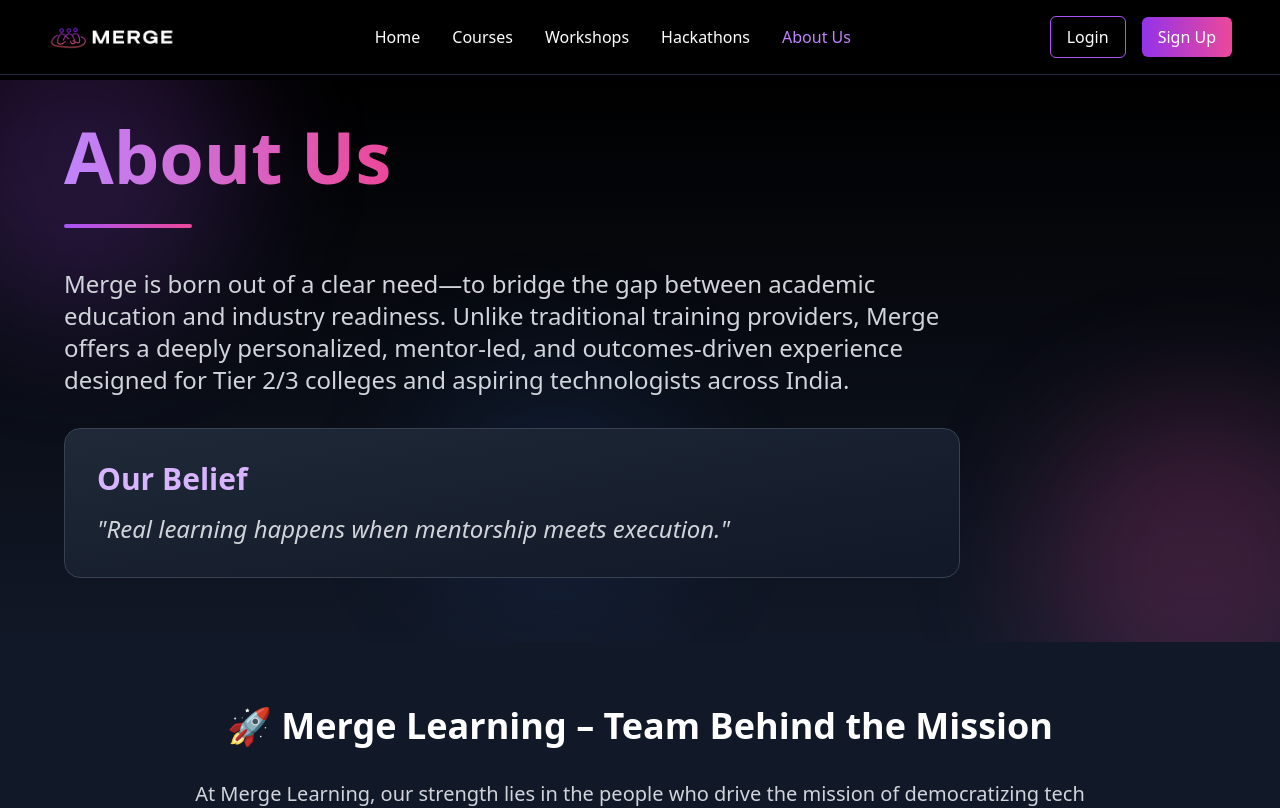
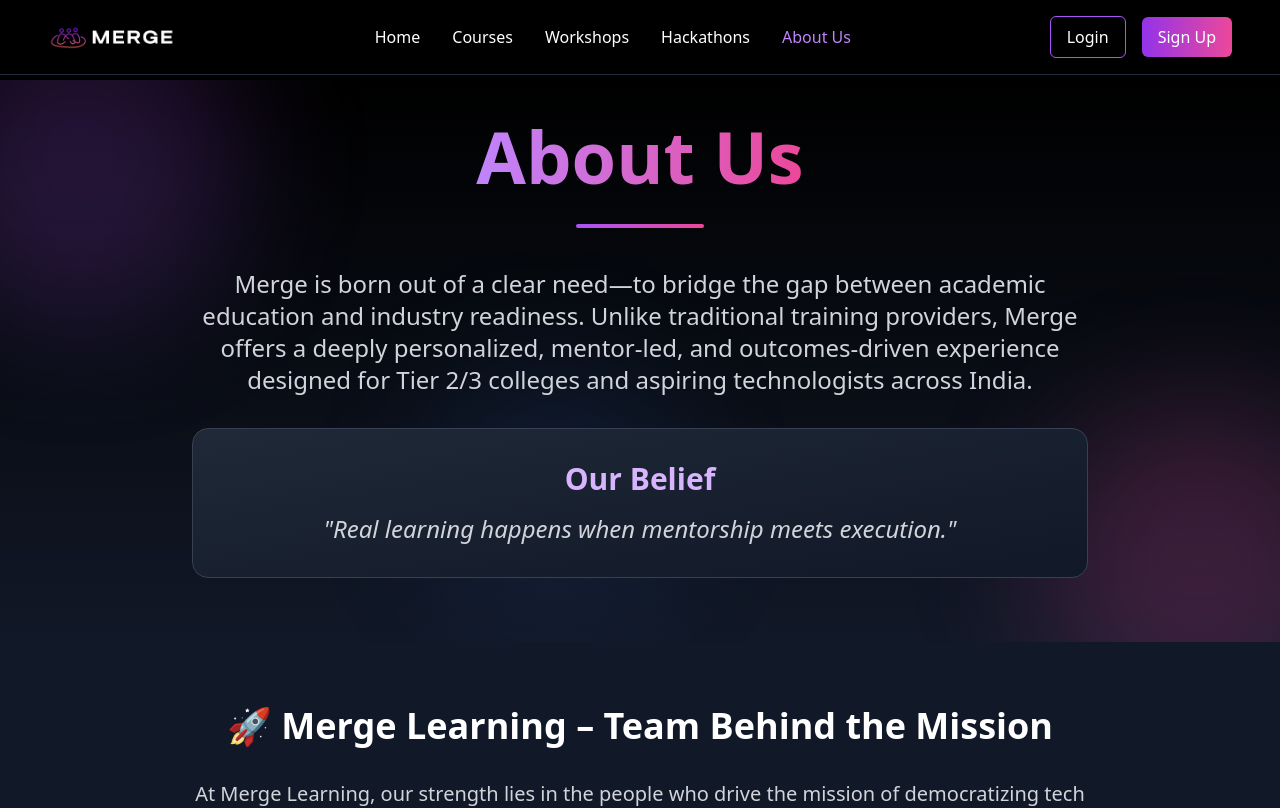
Before and after one commit to BitHiveTechnologies/Merge-Website, a Next.js app: page /aboutUs in a window 1280 px wide. Shown: the top 808 px of the page. Built offline with nearby package versions, Linux system fonts and the light colour scheme.

Commit message:
Save before restoring backup

```diff
--- a/app/aboutUs/page.tsx
+++ b/app/aboutUs/page.tsx
@@ -190,8 +190,7 @@
                     data-oid="bno6qs."
                 ></div>
 
-                <div className="relative z-10 max-w-6xl mx-auto" data-oid="v5t8kv2">
-                    <div className="max-w-4xl" data-oid="ayw6dy4">
+                <div className="relative z-10 max-w-6xl mx-auto text-center" data-oid="v5t8kv2">
                     <h1
                         className="text-4xl md:text-6xl lg:text-7xl font-bold mb-8"
                         data-oid="ufywmli"
@@ -204,20 +203,20 @@
                         </span>
                     </h1>
                     <div
-                            className="w-32 h-1 bg-gradient-to-r from-purple-500 to-pink-500 rounded-full mb-10"
+                        className="w-32 h-1 bg-gradient-to-r from-purple-500 to-pink-500 rounded-full mx-auto mb-10"
                         data-oid="t4237pv"
                     ></div>
 
-                        <div data-oid=".40qriy">
+                    <div className="max-w-4xl mx-auto" data-oid=".40qriy">
                         <p
                             className="text-xl md:text-2xl text-gray-300 mb-8 leading-relaxed"
                             data-oid="nwvp058"
                         >
                             Merge is born out of a clear need—to bridge the gap between academic
-                                education and industry readiness. Unlike traditional training
-                                providers, Merge offers a deeply personalized, mentor-led, and
-                                outcomes-driven experience designed for Tier 2/3 colleges and
-                                aspiring technologists across India.
+                            education and industry readiness. Unlike traditional training providers,
+                            Merge offers a deeply personalized, mentor-led, and outcomes-driven
+                            experience designed for Tier 2/3 colleges and aspiring technologists
+                            across India.
                         </p>
 
                         <div
@@ -236,7 +235,6 @@
                             >
                                 "Real learning happens when mentorship meets execution."
                             </p>
-                            </div>
                         </div>
                     </div>
                 </div>
```
Lines whose indentation alone changed are shown as unchanged.
